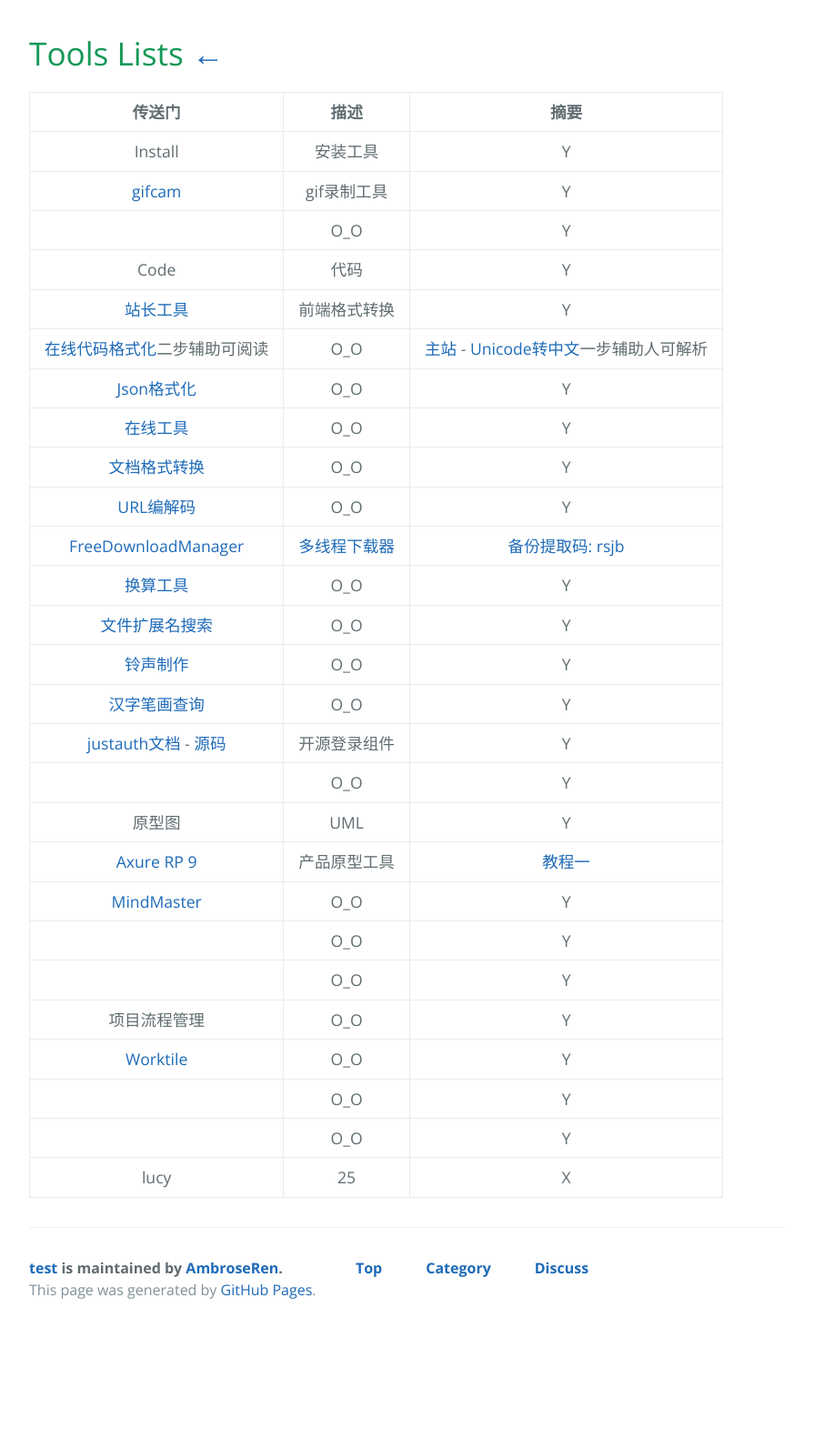
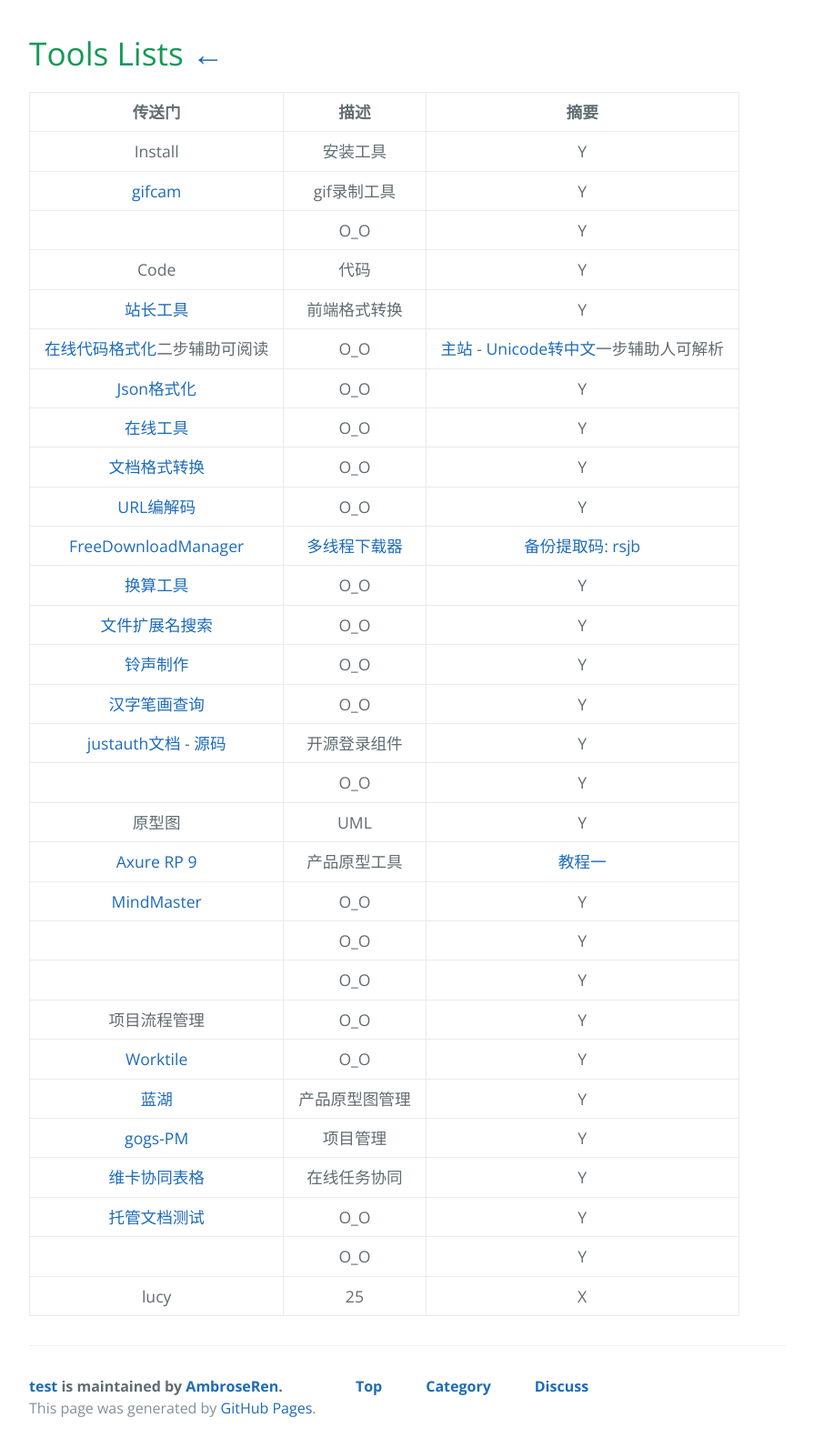
Before and after one commit to AmbroseRen/test, a Jekyll site: the page built from Tools/index.md, in a window 1280 px wide. Shown: the whole page at 91% size, without its empty margins (192-1087 px from the left). Built offline with Jekyll 4.4.1, drawn with Linux system fonts in a browser that asks for light colours; our own code applies the rules of GitHub Pages for plain Markdown files; the repository's description, which GitHub fills in, is left out; before the commit the page ends 1462 px from its top, so only the background shows below that.

Commit message:
Update index.md

```diff
--- a/Tools/index.md
+++ b/Tools/index.md
@@ -26,6 +26,9 @@
 | []() | O_O | Y |
 | 项目流程管理 | O_O | Y |
 | [Worktile](https://yhor20190919132833921.worktile.com/mission/my/directed) | O_O | Y |
-| []() | O_O | Y |
+| [蓝湖](https://lanhuapp.com/) | 产品原型图管理 | Y |
+| [gogs-PM](https://gogs.io/) | 项目管理 | Y |
+| [维卡协同表格](https://vika.cn/) | 在线任务协同 | Y |
+| [托管文档测试](https://www.showdoc.com.cn/) | O_O | Y |
 | []() | O_O | Y |
 | lucy | 25 | X |
```
